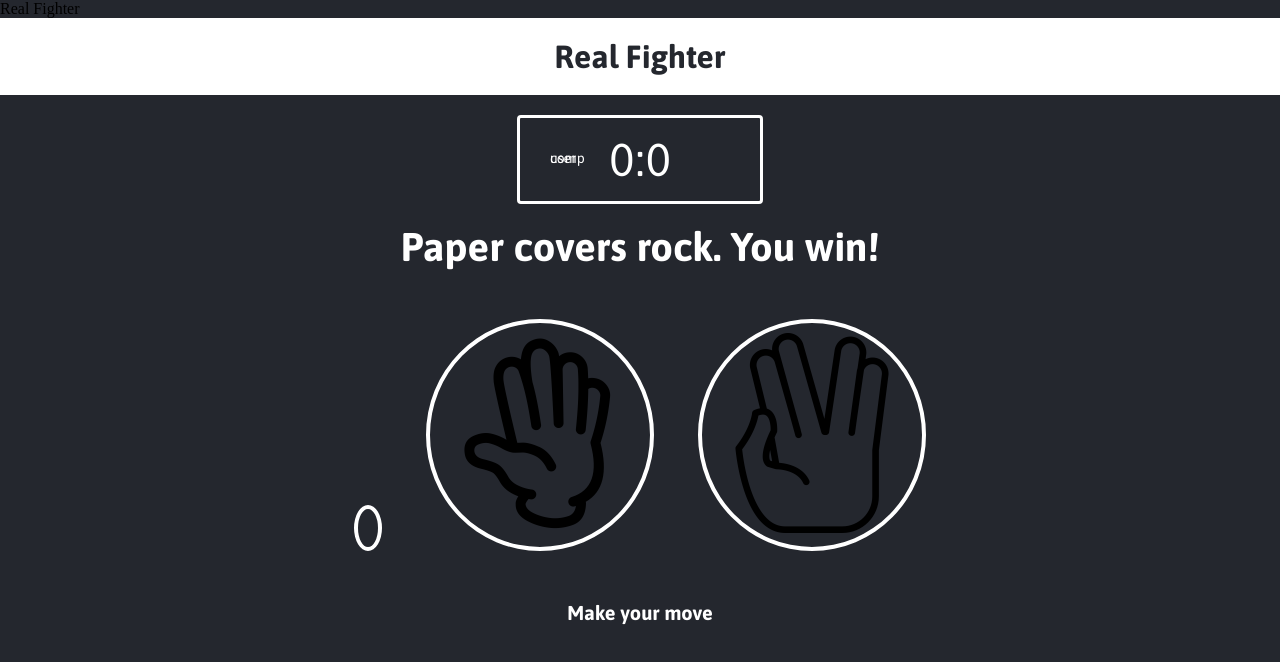
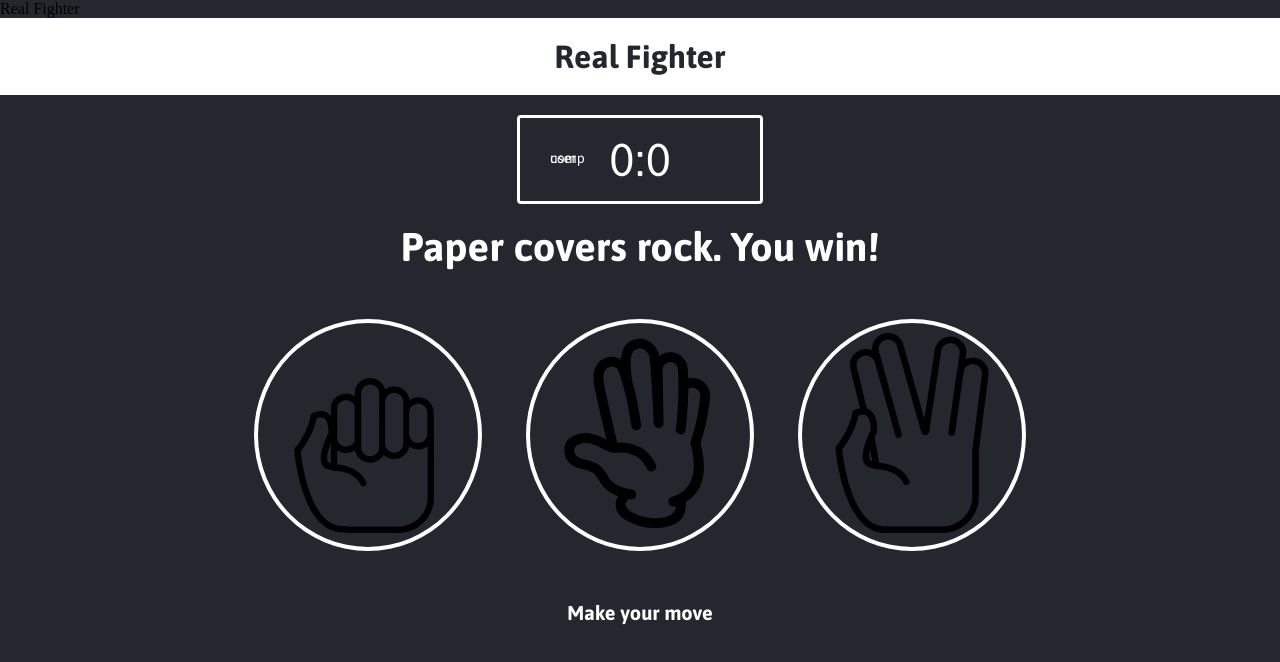
Before and after one commit to matt11111/TheFinalProject, a plain HTML site: page index.html in a window 1280 px wide. Drawn offline with Linux system fonts and the light colour scheme; files whose address does not match are found by name.

Commit message:
Update index.html
put rock image

```diff
--- a/index.html
+++ b/index.html
@@ -22,7 +22,7 @@
 
           <div class="choices">
             <div class="choice" id="r">
-              <img src="images/rock.png" alt="">
+              <img src="https://github.com/matt11111/TheFinalProject/blob/master/rock.png" alt="">
               </div>
               <div class="choice" id="p">
                 <img src="images/paper.png" alt="">
```
